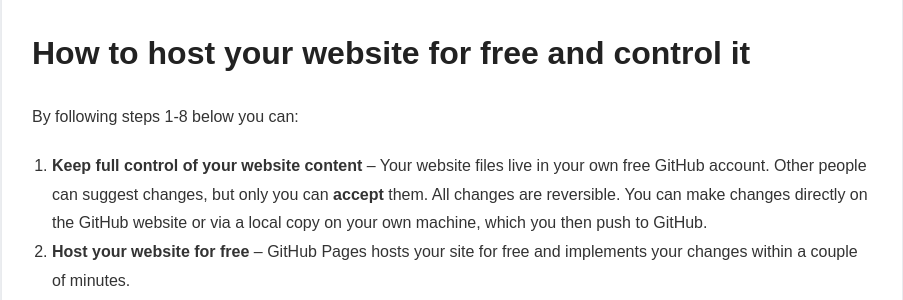
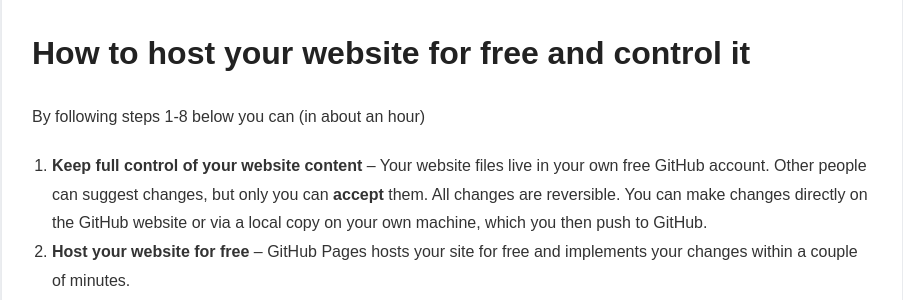
Before and after one commit to owen-kellie-smith/static-websites, a Jekyll site: the page built from index.md, in a window 1280 px wide and 900 px high. Shown: the part 418-718 px from the top of the window, without its empty margins (188-1091 px from the left). Built offline with Jekyll 4.4.1, drawn with Linux system fonts in a browser that asks for light colours; our own code applies the rules of GitHub Pages for plain Markdown files.

Commit message:
Takes ~ 1 hour

```diff
--- a/index.md
+++ b/index.md
@@ -128,7 +128,7 @@ document.querySelectorAll("#repo-table th").forEach((header, colIndex) => {
 
 # How to host your website for free and control it
 
-By following steps 1-8 below you can:
+By following steps 1-8 below you can (in about an hour)
 1. **Keep full control of your website content** – Your website files live in your own free GitHub account. Other people can suggest changes, but only you can **accept** them. All changes are  reversible. You can make changes directly on the GitHub website or via a local copy on your own machine, which you then push to GitHub.
 2. **Host your website for free** – GitHub Pages hosts your site for free and implements your changes within a couple of minutes.
 3. **Keep full control of your domain name** – you decide what it points to and how it’s managed. Via your own free Cloudflare account, Cloudflare connects your domain to your Github site.
```
